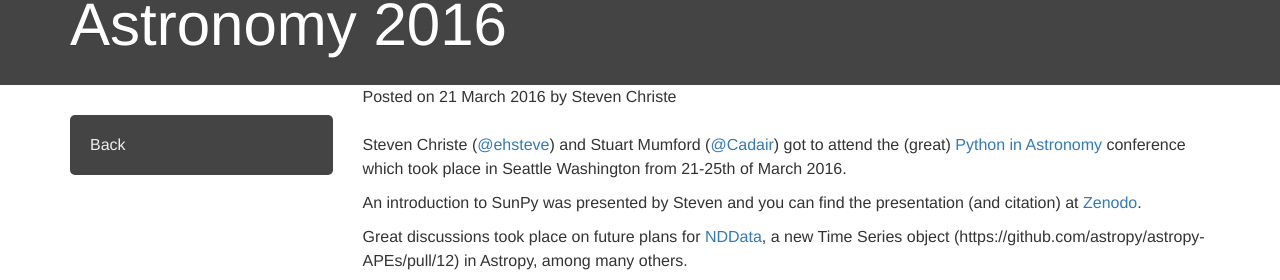
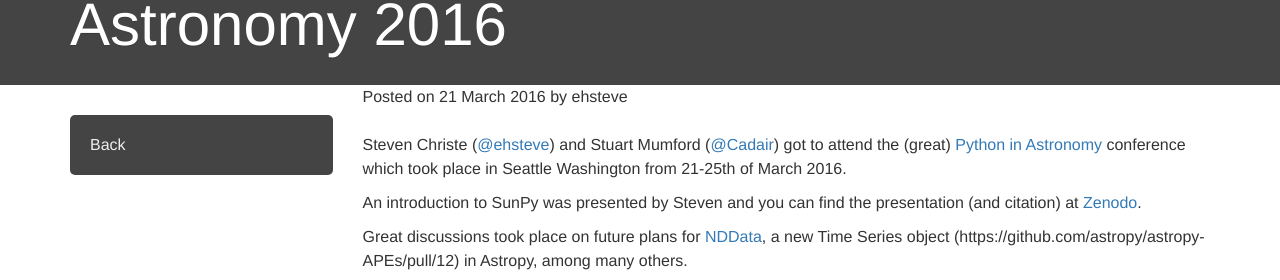
Before and after one commit to sunpy/sunpy.org, a Jekyll site: the page built from _posts/2016/2016-03-21-python-in-astronomy.md, in a window 1280 px wide. Shown: the part 210-490 px from the top of the page. Built offline with Jekyll 4.4.1, drawn with Linux system fonts in a browser that asks for light colours; comment, search, counter and statistics services are not loaded.

Commit message:
Update 2016-03-21-python-in-astronomy.md

```diff
--- a/_posts/2016/2016-03-21-python-in-astronomy.md
+++ b/_posts/2016/2016-03-21-python-in-astronomy.md
@@ -1,7 +1,7 @@
 ---
 layout: post
 title: First impressions from SunPy at Python in Astronomy 2016
-author: Steven Christe
+author: ehsteve
 ---
 Steven Christe ([@ehsteve](https://github.com/ehsteve)) and Stuart Mumford ([@Cadair](https://github.com/ehsteve)) got to attend the (great)
 [Python in Astronomy](http://python-in-astronomy.github.io/2016/) conference
```
